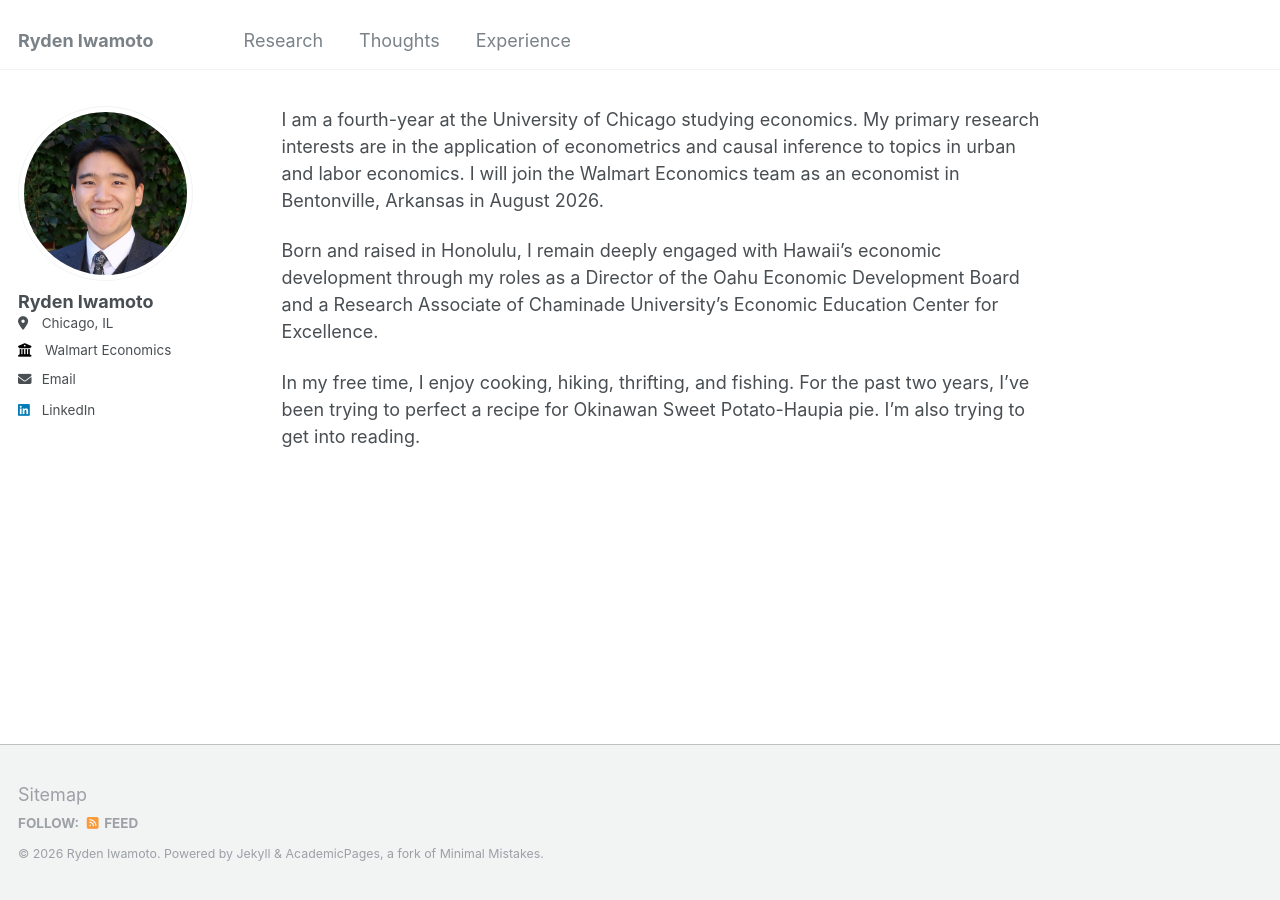
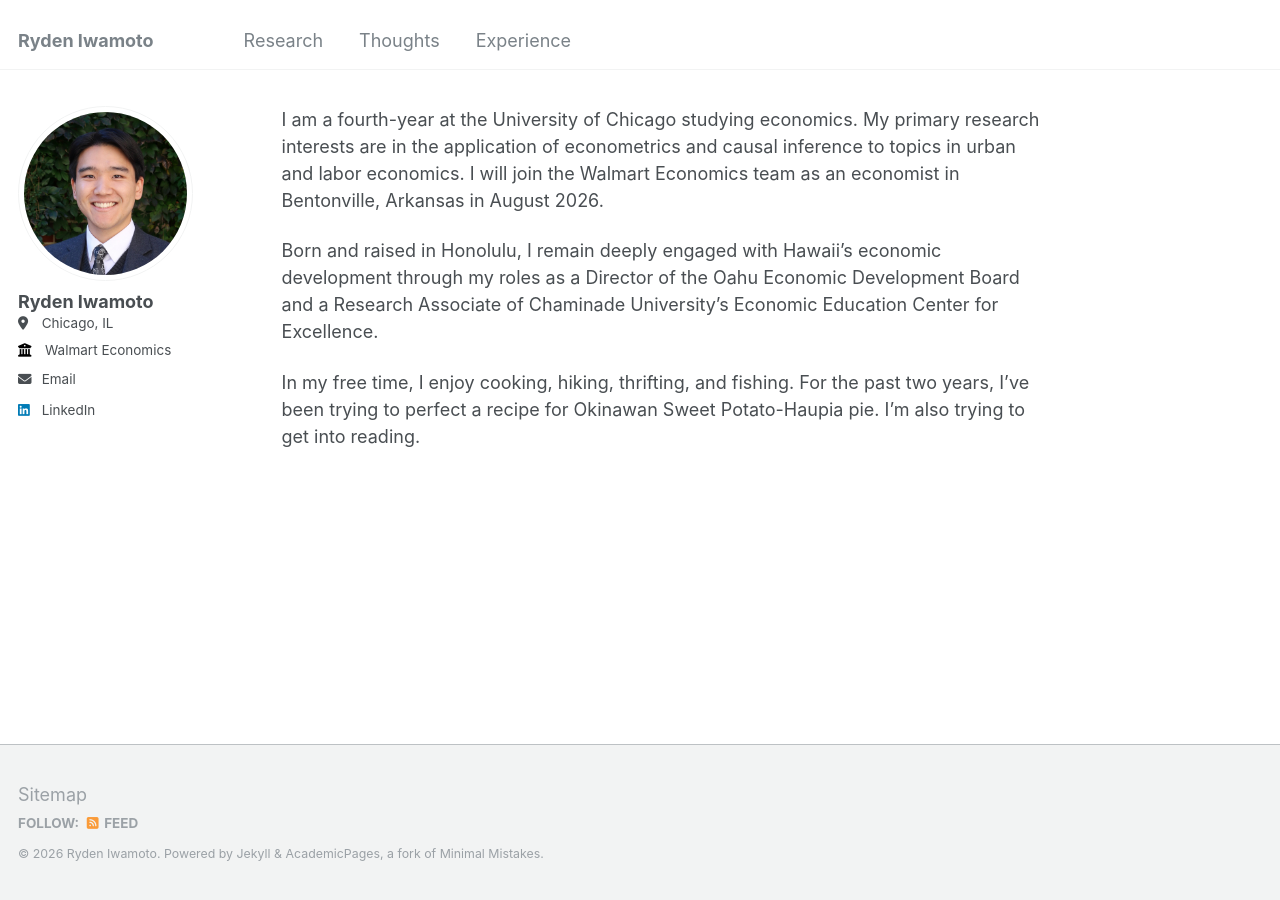
Before and after one commit to rydeniwamoto/rydeniwamoto.github.io, a Jekyll site: the page built from _pages/about.md, in a window 1280 px wide. Built offline with Jekyll 4.4.1, drawn with Linux system fonts in a browser that asks for light colours.

Commit message:
Update avatar to show more tie (cache-busting)

```diff
--- a/_config.yml
+++ b/_config.yml
@@ -23,7 +23,7 @@ repository               :
 author:
   # Biographic information
   # avatar           : "Headshot.JPG"
-  avatar           : "headshot-square.jpg"
+  avatar           : "headshot-square-v2.jpg"
   name             : "Ryden Iwamoto"
   pronouns         : # Pronouns
   # bio              : "Incoming Economist"
```
Also changed, not shown: images/headshot-square-v2.jpg (added).
